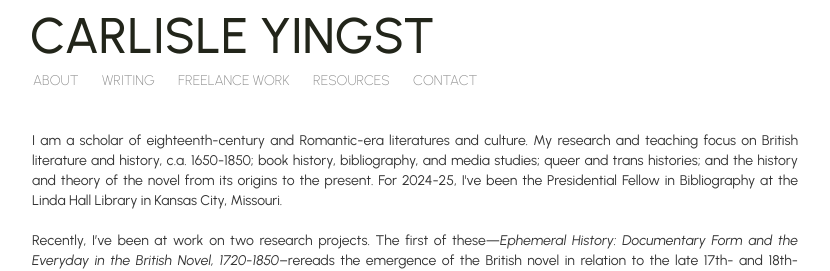
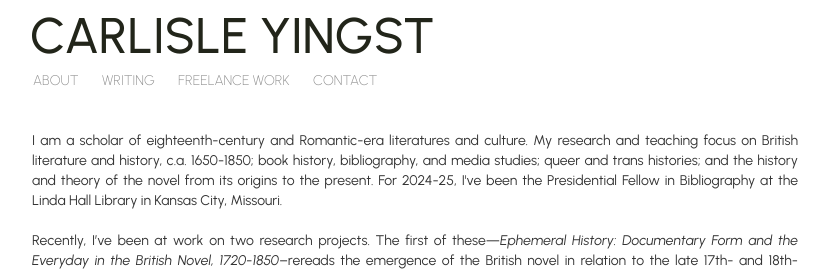
Before and after one commit to ceyingst/ceyingstwebsite, a Jekyll site: the page built from index.html, in a window 1280 px wide. Shown: the top 271 px of the page, without its empty margins (226-1056 px from the left). Built offline with Jekyll 4.4.1, drawn with Linux system fonts in a browser that asks for light colours; nearby versions of some CDN libraries; some web fonts are replaced.

Commit message:
Update header.html

```diff
--- a/_includes/header.html
+++ b/_includes/header.html
@@ -12,7 +12,6 @@
               <li><a href="{{ site.baseurl }}/index">ABOUT</a>  </li>
               <li><a href="{{ site.baseurl }}/presentations-writing">WRITING</a>  </li>
               <li><a href="{{ site.baseurl }}/freelancing">FREELANCE WORK</a></li>
-              <li><a href="{{ site.baseurl }}/resources">RESOURCES</a></li>
               <li><a href="{{ site.baseurl }}/contact">CONTACT</a></li>
             </ul>
 
```
